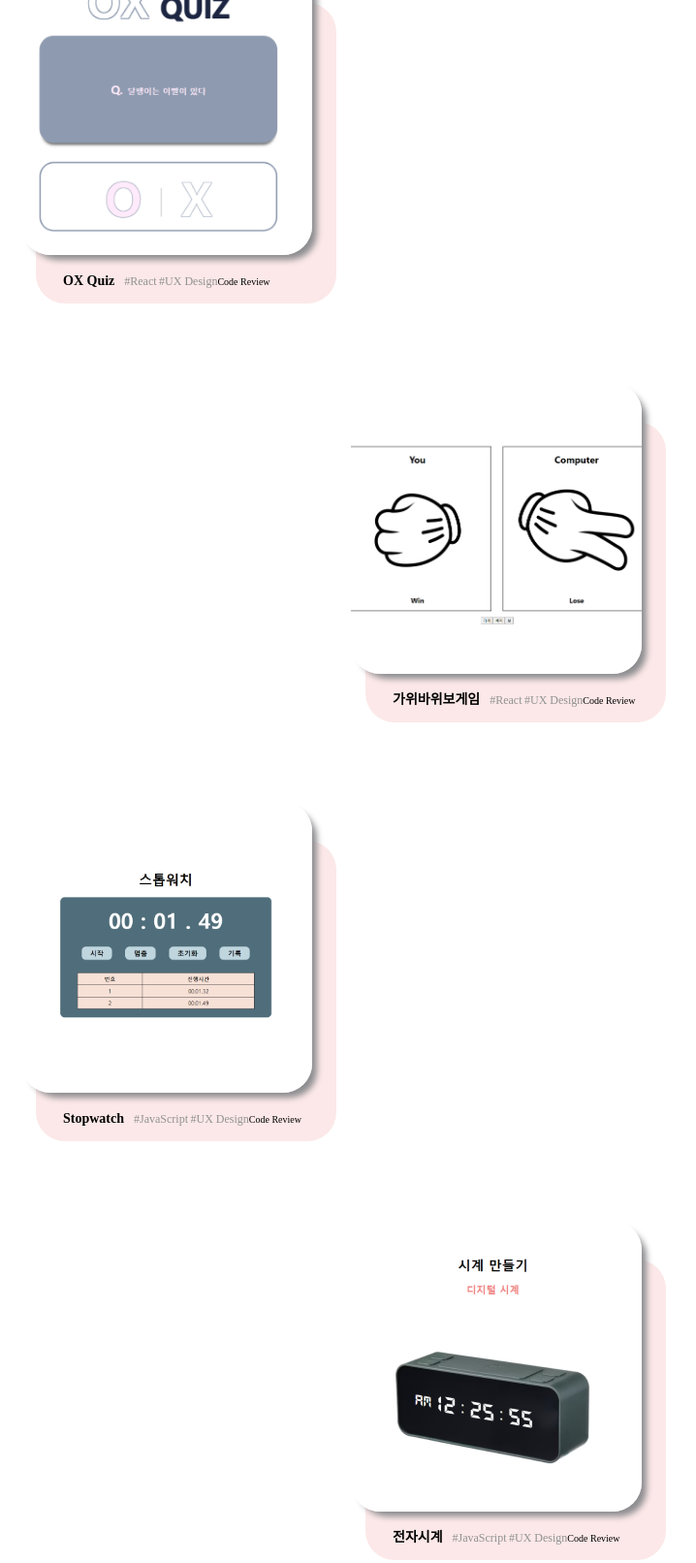
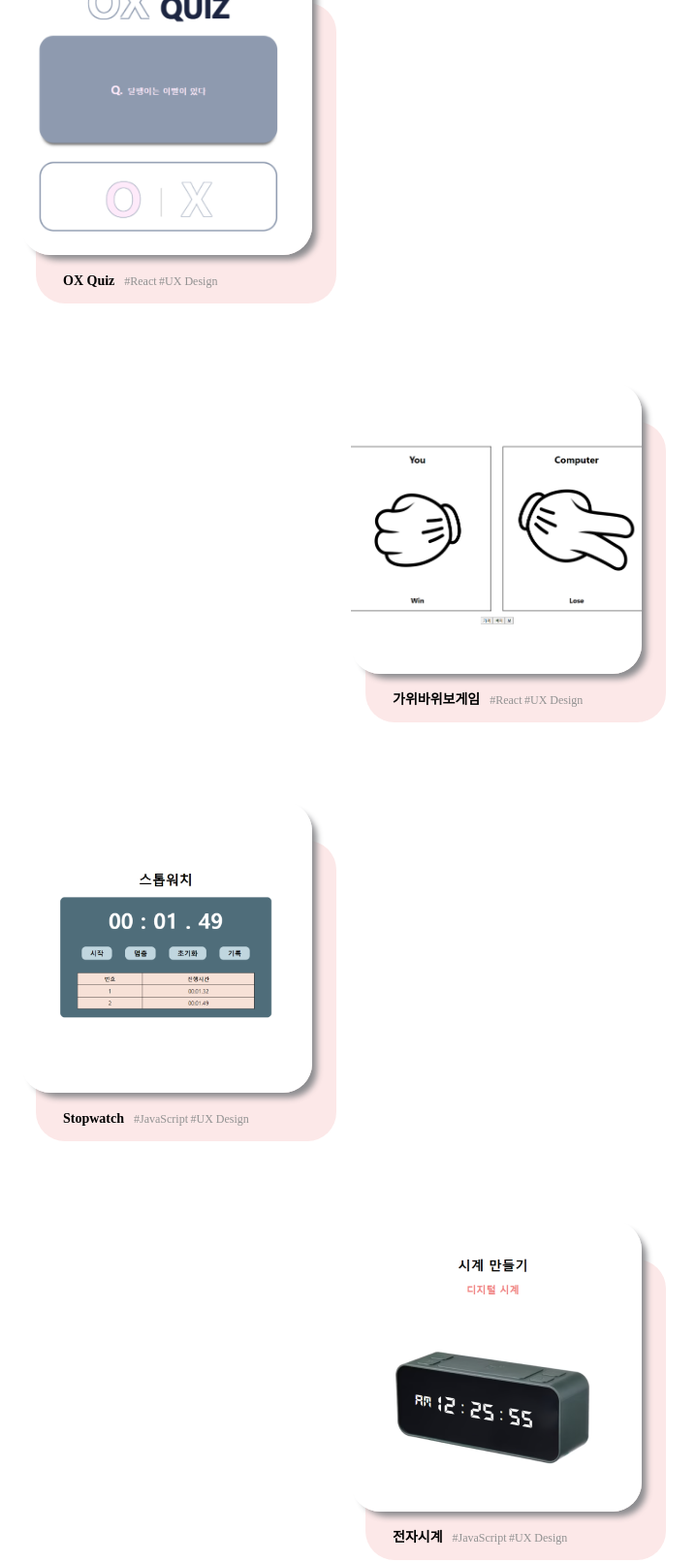
Before and after one commit to hyj9069/hyj9069.github.io, a website: page index.html in a window 1280 px wide. Shown: the part 4631-6243 px from the top of the page at 97% size, without its empty margins (298-1016 px from the left). Drawn offline with nearby package versions, Linux system fonts and the light colour scheme; files that its build step writes are made by us from their sources; a script that the page names is missing; a web font is replaced by a local one.

Commit message:
Toy Project CodeReview Hide

```diff
--- a/index.html
+++ b/index.html
@@ -307,7 +307,7 @@
                     <span>#React</span>
                     <span>#UX Design</span>
                   </div>
-                  <a href="https://github.com/hyj9069/oxQuiz" target="_blank" class="cursor-scale btn-hover">Code Review</a>
+                  <!-- <a href="https://github.com/hyj9069/oxQuiz" target="_blank" class="cursor-scale btn-hover">Code Review</a> -->
                 </div>
               </div>
             </li>
@@ -320,7 +320,7 @@
                     <span>#React</span>
                     <span>#UX Design</span>
                   </div>
-                  <a href="https://github.com/hyj9069/game" target="_blank" class="cursor-scale btn-hover">Code Review</a>
+                  <!-- <a href="https://github.com/hyj9069/game" target="_blank" class="cursor-scale btn-hover">Code Review</a> -->
                 </div>
               </div>
             </li>
@@ -333,7 +333,7 @@
                     <span>#JavaScript</span>
                     <span>#UX Design</span>
                   </div>
-                  <a href="https://github.com/hyj9069/hyj9069.github.io/tree/main/js_toy/stopwatch" target="_blank" class="cursor-scale btn-hover">Code Review</a>
+                  <!-- <a href="https://github.com/hyj9069/hyj9069.github.io/tree/main/js_toy/stopwatch" target="_blank" class="cursor-scale btn-hover">Code Review</a> -->
                 </div>
               </div>
             </li>
@@ -346,7 +346,7 @@
                     <span>#JavaScript</span>
                     <span>#UX Design</span>
                   </div>
-                  <a href="https://github.com/hyj9069/hyj9069.github.io/tree/main/js_toy/clock" target="_blank" class="cursor-scale btn-hover">Code Review</a>
+                  <!-- <a href="https://github.com/hyj9069/hyj9069.github.io/tree/main/js_toy/clock" target="_blank" class="cursor-scale btn-hover">Code Review</a> -->
                 </div>
               </div>
             </li>
@@ -359,7 +359,7 @@
                     <span>#JavaScript</span>
                     <span>#UX Design</span>
                   </div>
-                  <a href="https://github.com/hyj9069/hyj9069.github.io/tree/main/js_toy/calculator" target="_blank" class="cursor-scale btn-hover">Code Review</a>
+                  <!-- <a href="https://github.com/hyj9069/hyj9069.github.io/tree/main/js_toy/calculator" target="_blank" class="cursor-scale btn-hover">Code Review</a> -->
                 </div>
               </div>
             </li>
@@ -372,7 +372,7 @@
                     <span>#React</span>
                     <span>#UX Design</span>
                   </div>
-                  <a href="https://github.com/hyj9069/TodoList" target="_blank" class="cursor-scale btn-hover">Code Review</a>
+                  <!-- <a href="https://github.com/hyj9069/TodoList" target="_blank" class="cursor-scale btn-hover">Code Review</a> -->
                 </div>
               </div>
             </li>
```
